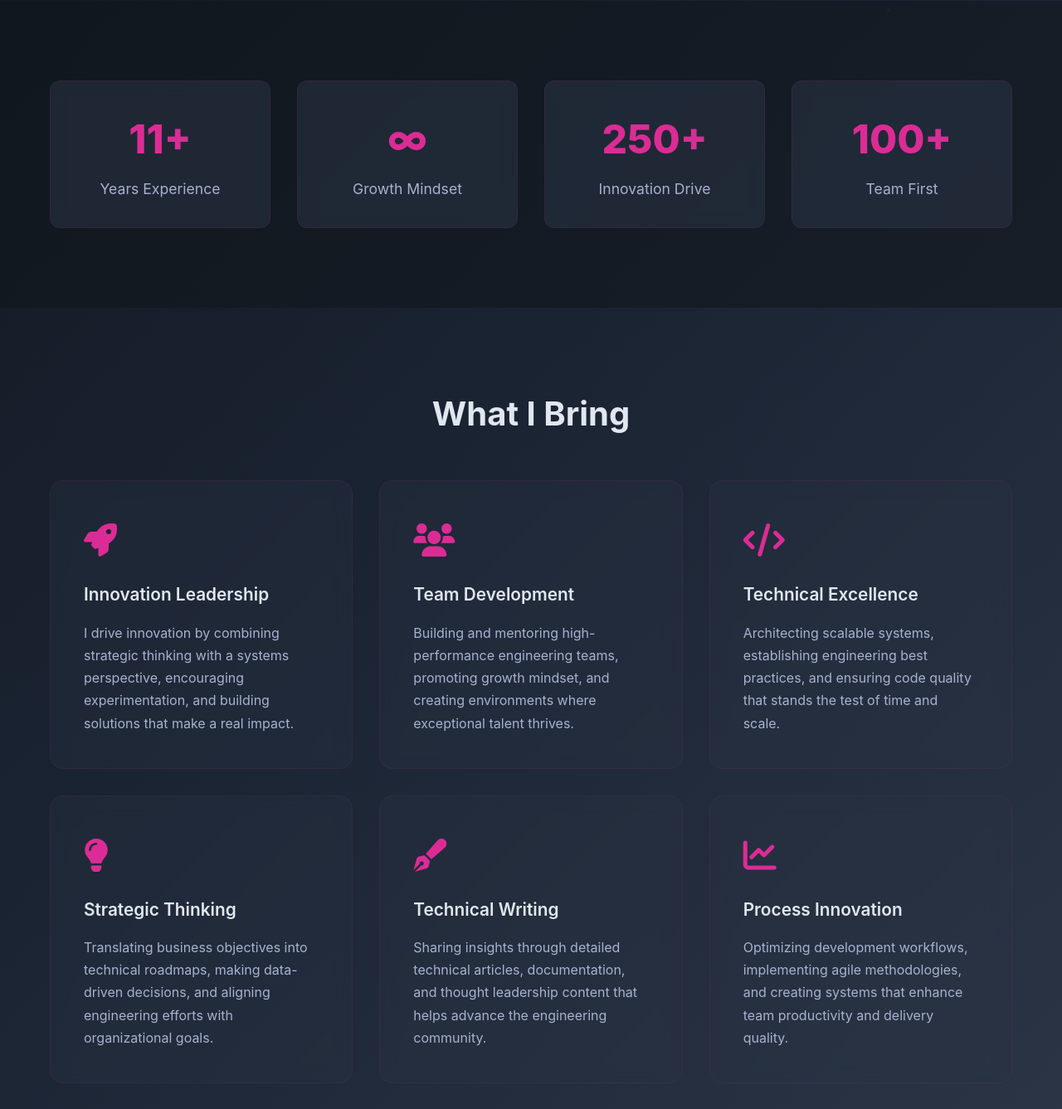
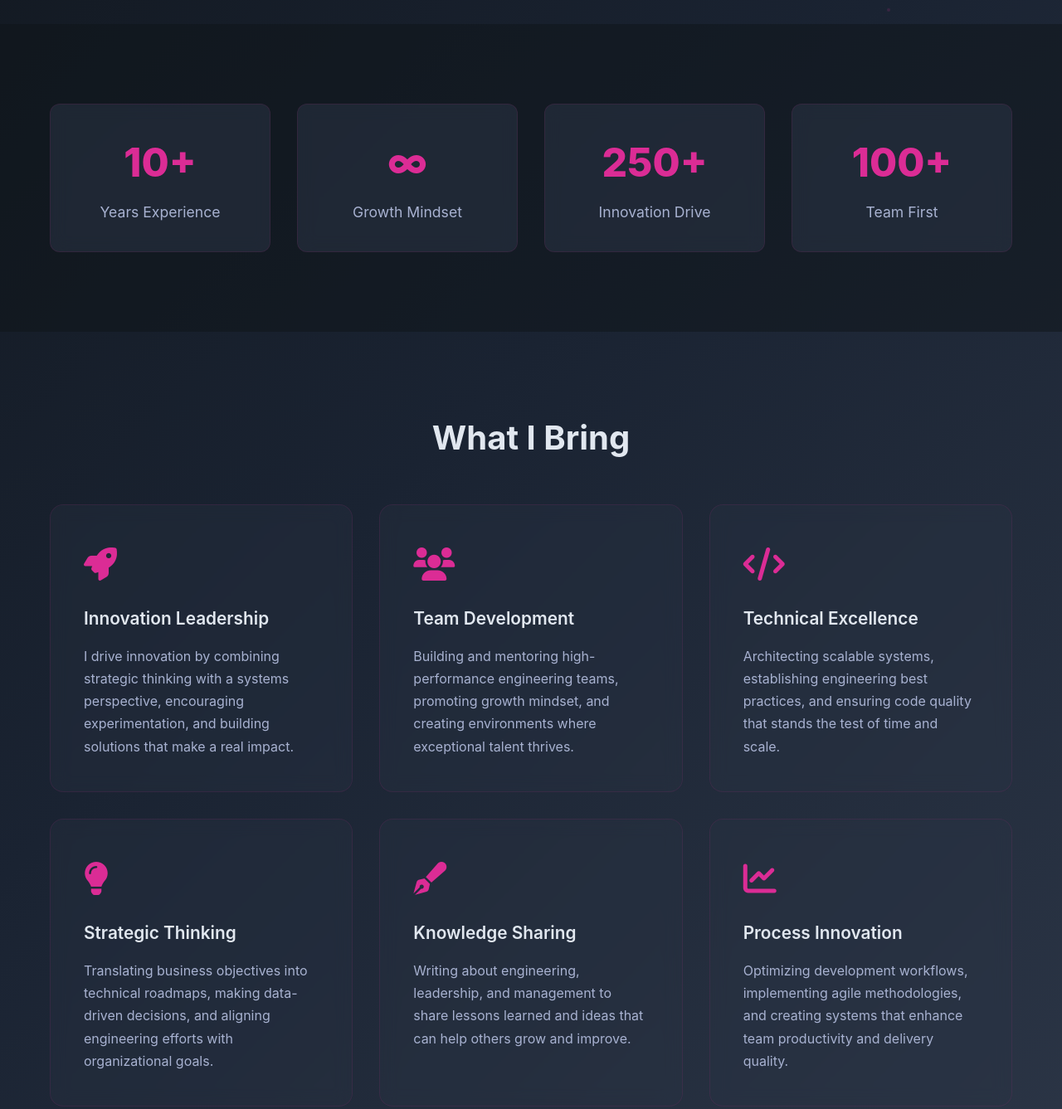
Before and after one commit to rebelist/rebelist.github.io, a plain HTML site: page index.html in a window 1280 px wide. Shown: the part 780-2117 px from the top of the page at 83% size. Drawn offline with Linux system fonts and the light colour scheme.

Commit message:
Update index.html

```diff
--- a/index.html
+++ b/index.html
@@ -391,8 +391,8 @@
                     <h1>Engineering Leader</h1>
                     <p class="hero-subtitle">Innovation • Leadership • Systems Thinking</p>
                     <p class="hero-description">
-                    I bring together technical expertise and leadership to help teams deliver meaningful software.
-                    I’m fascinated by the intersection of management, engineering, and entrepreneurship, and I use GitHub to experiment with ideas that may grow into future products or ways of working.
+                        I bring together technical expertise and leadership to help teams deliver meaningful software.
+                        I’m fascinated by the intersection of management, engineering, and entrepreneurship, and I use experimentation and exploration to shape ideas that may grow into future products or new ways of working.
                     </p>
                     <div class="cta-buttons">
                         <a href="https://github.com/rebelist" class="btn btn-primary">
@@ -410,7 +410,7 @@
             <div class="container">
                 <div class="stats-grid">
                     <div class="stat-card">
-                        <div class="stat-number">10+</div>
+                        <div class="stat-number">9+</div>
                         <div class="stat-label">Years Experience</div>
                     </div>
                     <div class="stat-card">
@@ -477,10 +477,9 @@
                         <div class="feature-icon">
                             <i class="fas fa-pen-fancy"></i>
                         </div>
-                        <h3 class="feature-title">Technical Writing</h3>
+                        <h3 class="feature-title">Knowledge Sharing</h3>
                         <p class="feature-description">
-                            Sharing insights through detailed technical articles, documentation, and thought
-                            leadership content that helps advance the engineering community.
+                            Writing about engineering, leadership, and management to share lessons learned and ideas that can help others grow and improve.
                         </p>
                     </div>
                     <div class="feature-card">
```
